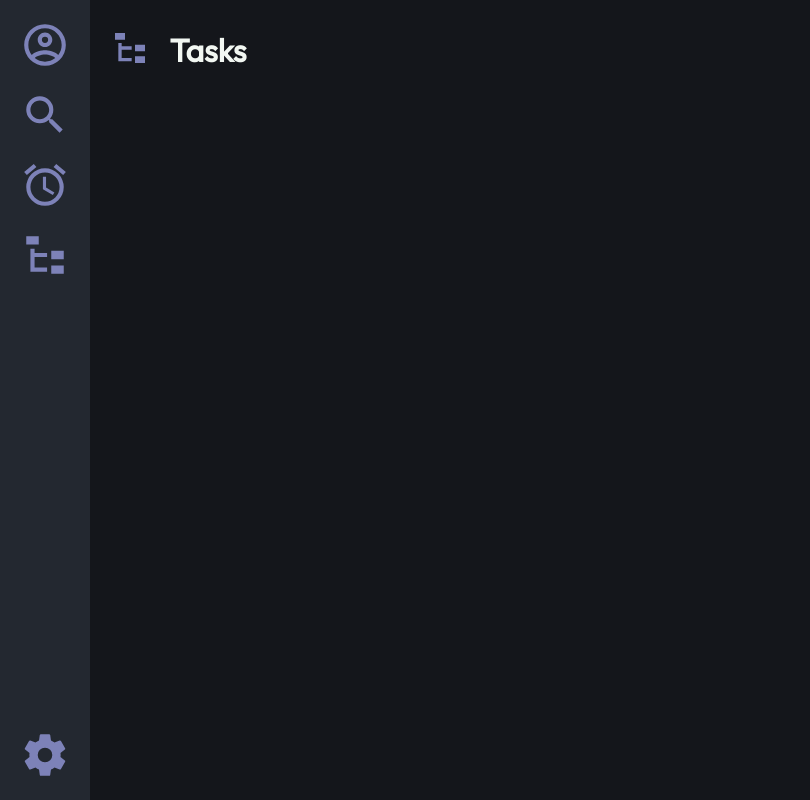
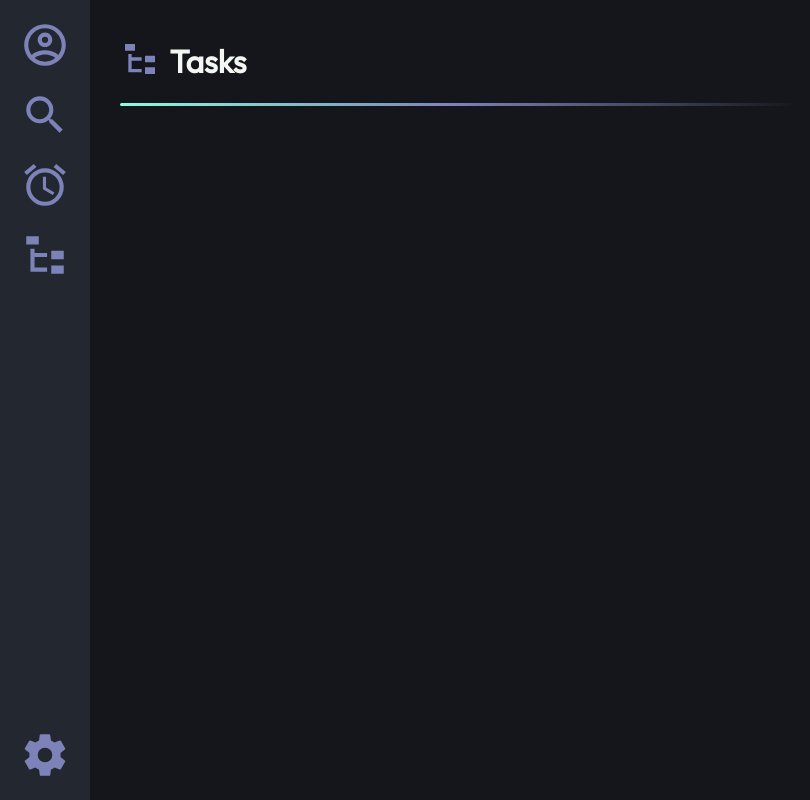
Before and after one commit to NathanGrs00/godo, a React app in the folder frontend/: page / in a window 1280 px wide. Shown: the whole page, without its empty margins (0-810 px from the left). Built offline with nearby package versions, Linux system fonts and the light colour scheme; the HTML template or start-up script is replaced by a standard one.

Commit message:
feat: replace TitleHeader with MainWorkspace component and add styling

```diff
--- a/frontend/src/App.tsx
+++ b/frontend/src/App.tsx
@@ -6,7 +6,7 @@ import SearchIcon from "./assets/icons/NavBar/SearchIcon.tsx";
 import SettingsIcon from "./assets/icons/NavBar/SettingsIcon.tsx";
 import DeadlineIcon from "./assets/icons/NavBar/DeadlineIcon.tsx";
 import TaskIcon from "./assets/icons/NavBar/TaskIcon.tsx";
-import TitleHeader from "./components/TitleHeader.tsx";
+import MainWorkspace from "./components/MainWorkspace.tsx";
 
 function App() {
     return (
@@ -18,7 +18,7 @@ function App() {
                 <SideNavBarItem icon={<TaskIcon/>} />
                 <SideNavBarItem icon={<SettingsIcon/>} />
             </SideNavBar>
-            <TitleHeader title={"Tasks"} icon={<TaskIcon/>} />
+            <MainWorkspace/>
         </>
     )
 }
--- /dev/null
+++ b/frontend/src/components/MainWorkspace.tsx
@@ -0,0 +1,18 @@
+import React from "react";
+import TitleHeader from "./TitleHeader.tsx";
+import TaskIcon from "../assets/icons/NavBar/TaskIcon.tsx";
+import "../styles/MainWorkspace.css";
+
+interface MainWorkspaceProps {
+}
+
+const MainWorkspace: React.FC<MainWorkspaceProps> = () => {
+    return (
+        <main className="main-workspace">
+            <TitleHeader title={"Tasks"} icon={<TaskIcon/>} />
+            <hr className="title-header-line"/>
+        </main>
+    );
+}
+
+export default MainWorkspace;
--- /dev/null
+++ b/frontend/src/styles/MainWorkspace.css
@@ -0,0 +1,18 @@
+.main-workspace {
+    display: flex;
+    flex-direction: column;
+    height: 100vh;
+    width: calc(100% - clamp(75px, 7%, 200px));
+    margin-left: clamp(75px, 7%, 200px);
+    padding: 20px 30px 20px 30px;
+    box-sizing: border-box;
+}
+
+.title-header-line {
+    margin: 0;
+    width: 60%;
+    height: 3px;
+    border: none;
+    background: linear-gradient(90deg, #8CFBDE, #7D82B8, transparent);
+    border-radius: 2px;
+}
--- a/frontend/src/styles/TitleHeader/TitleHeader.css
+++ b/frontend/src/styles/TitleHeader/TitleHeader.css
@@ -1,15 +1,12 @@
 .title-header {
     display: flex;
+    flex-direction: row;
     align-items: center;
-    height: 100px;
-    width: calc(100% - clamp(75px, 7%, 200px));
-    margin-left: clamp(75px, 7%, 200px);
-    padding-left: 20px;
-    box-sizing: border-box;
+    width: 100%;
 }
 
 .title-header-text {
-    margin-left: 20px;
+    margin-left: 10px;
     color: #f2f7f2
 }
 
```
